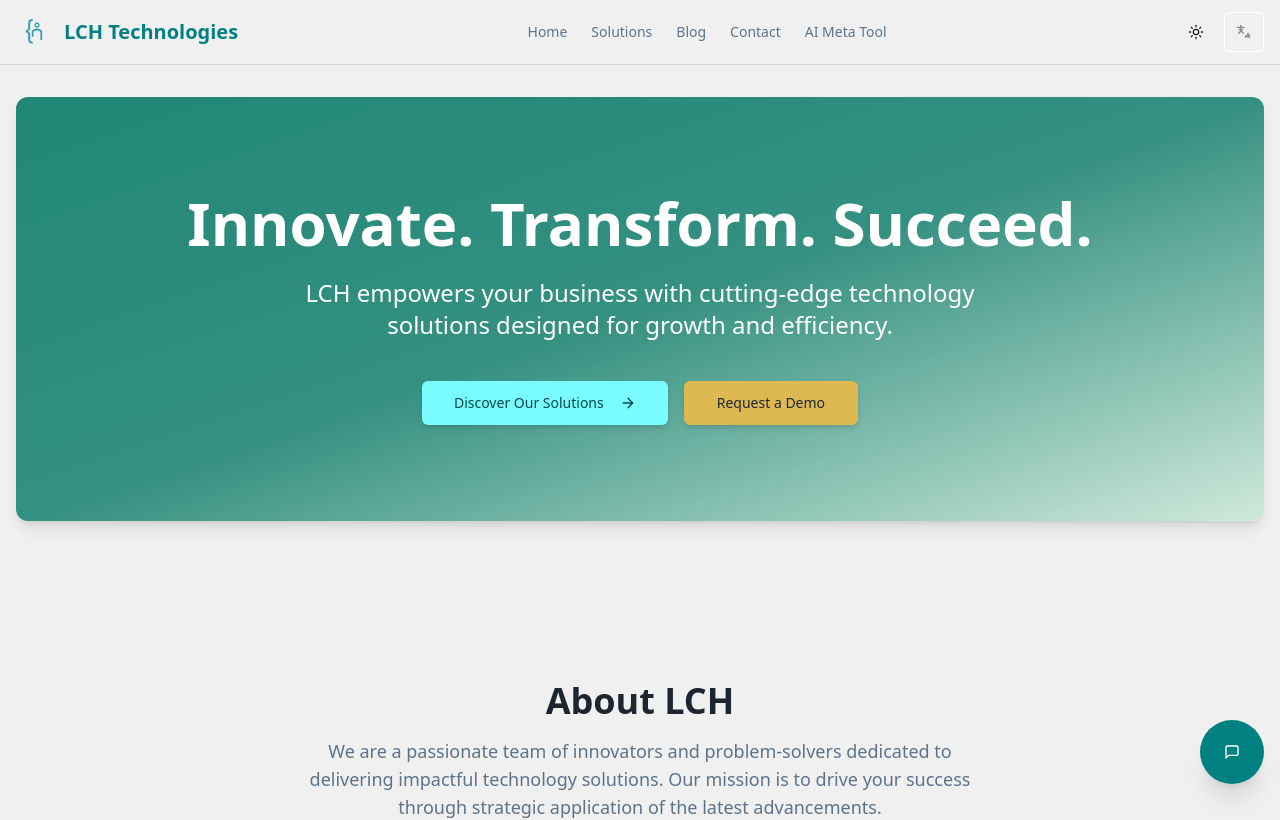
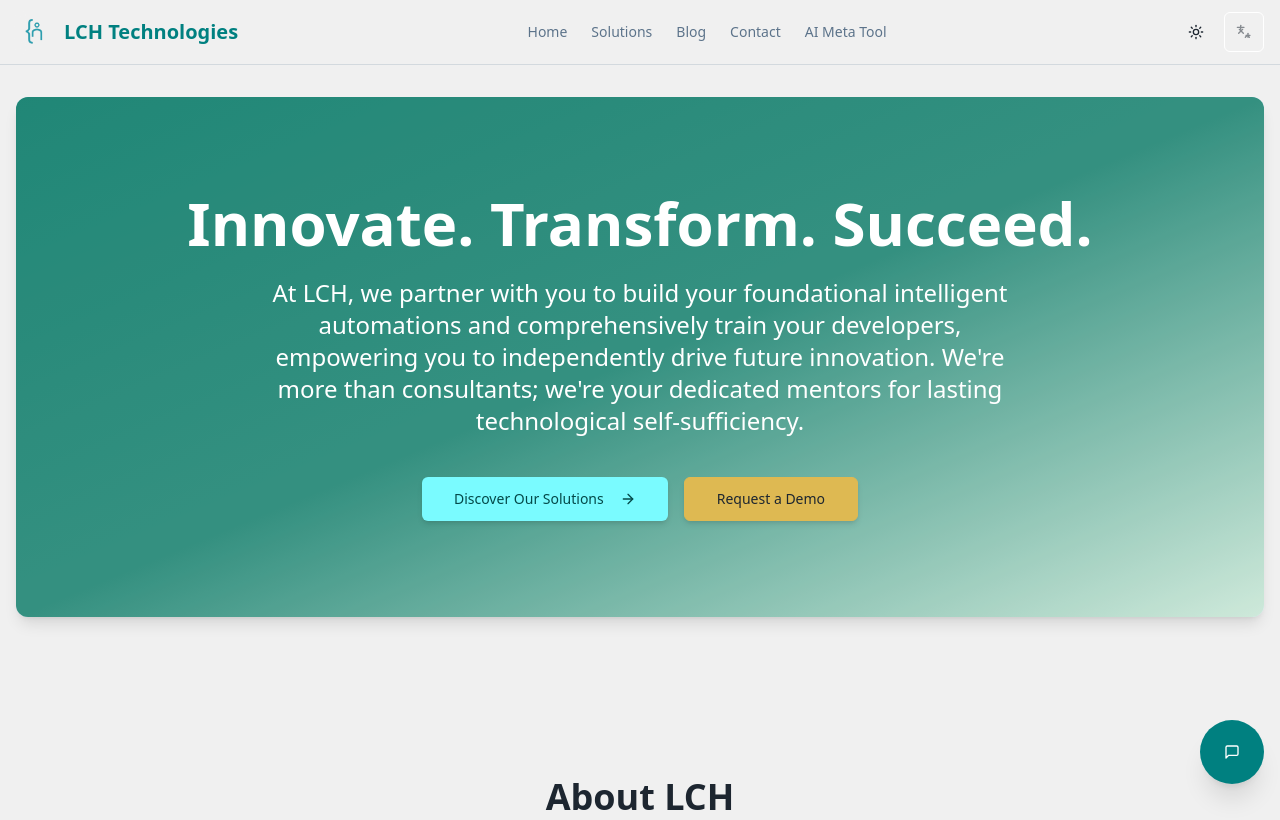
Before and after one commit to BernydotJar/LCH-Technologies, a Next.js app: page / in a window 1280 px wide. Shown: the top 820 px of the page. Built offline with nearby package versions, Linux system fonts and the light colour scheme; what @genkit-ai/googleai, genkit would draw is missing.

Commit message:
chore(content): update hero subtitle messaging across locales
Original message:
chore(content): Refined and standardized commit history – LCH Technologies

```diff
--- a/src/app/page.tsx
+++ b/src/app/page.tsx
@@ -13,7 +13,7 @@
   const translations = {
     en: {
       heroTitle: 'Innovate. Transform. Succeed.',
-      heroSubtitle: 'LCH empowers your business with cutting-edge technology solutions designed for growth and efficiency.',
+      heroSubtitle: "At LCH, we partner with you to build your foundational intelligent automations and comprehensively train your developers, empowering you to independently drive future innovation. We're more than consultants; we're your dedicated mentors for lasting technological self-sufficiency.",
       discoverButton: 'Discover Our Solutions',
       requestDemoButton: 'Request a Demo',
       aboutTitle: 'About LCH',
@@ -38,7 +38,7 @@
     },
     es: {
       heroTitle: 'Innovar. Transformar. Tener éxito.',
-      heroSubtitle: 'LCH impulsa su negocio con soluciones tecnológicas de vanguardia diseñadas para el crecimiento y la eficiencia.',
+      heroSubtitle: "En LCH, nos asociamos contigo para construir tus automatizaciones inteligentes fundamentales y capacitar integralmente a tus desarrolladores, empoderándote para impulsar la innovación futura de forma independiente. Somos más que consultores; somos tus mentores dedicados para una autosuficiencia tecnológica duradera.",
       discoverButton: 'Descubra nuestras soluciones',
       requestDemoButton: 'Solicite una demostración',
       aboutTitle: 'Sobre LCH',
@@ -63,7 +63,7 @@
     },
     it: {
       heroTitle: 'Innovare. Trasformare. Riuscire.',
-      heroSubtitle: "LCH potenzia la tua azienda con soluzioni tecnologiche all'avanguardia progettate per la crescita e l'efficienza.",
+      heroSubtitle: "In LCH, collaboriamo con te per costruire le tue automazioni intelligenti fondamentali e formare in modo completo i tuoi sviluppatori, consentendoti di guidare autonomamente l'innovazione futura. Siamo più che consulenti; siamo i tuoi mentori dedicati per un'autosufficienza tecnologica duratura.",
       discoverButton: 'Scopri le Nostre Soluzioni',
       requestDemoButton: 'Richiedi una Demo',
       aboutTitle: 'Informazioni su LCH',
```
